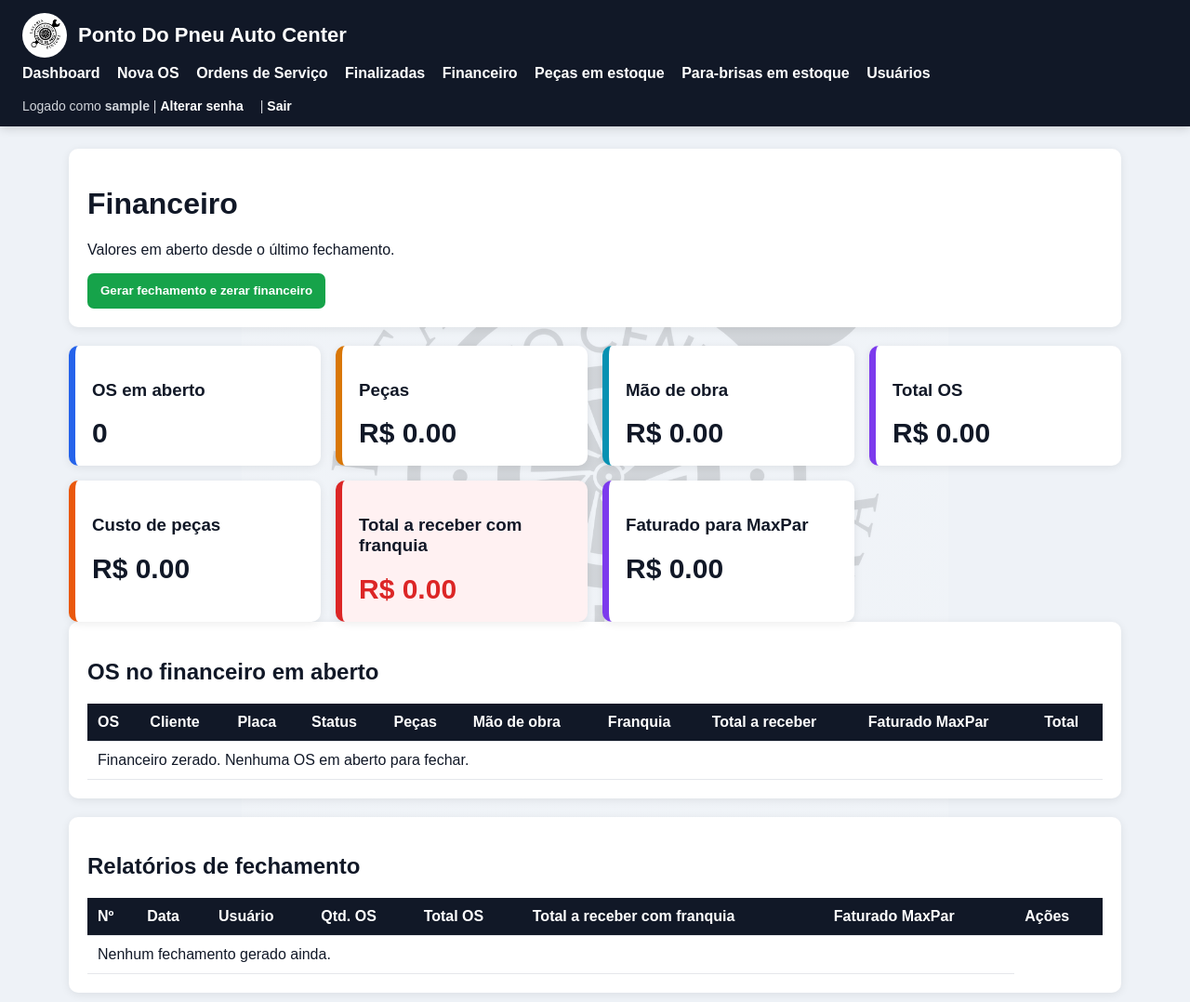
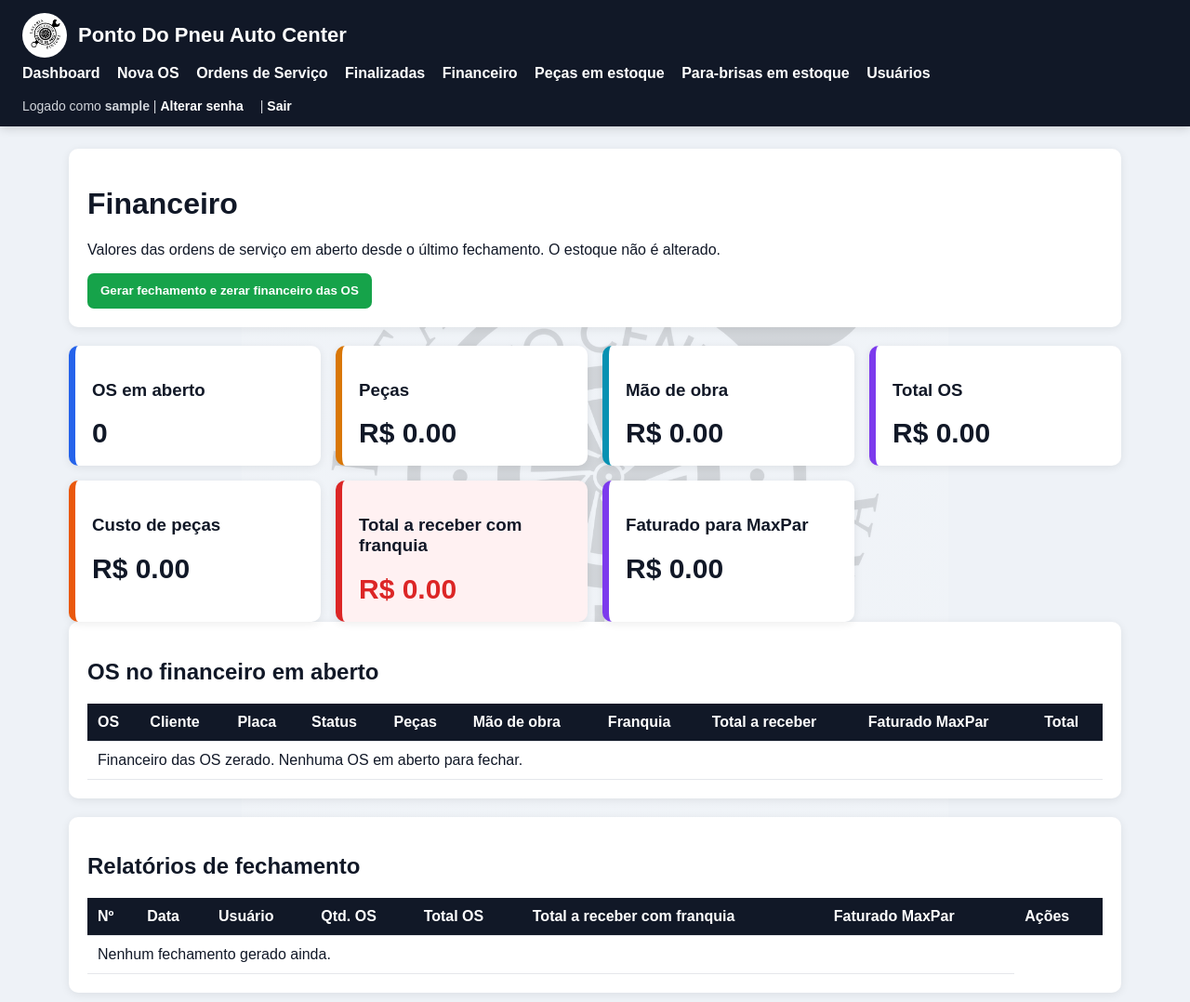
Before and after one commit to pontopneulatariaepintura-web/SistemaOS, a Flask app: page /financeiro in a window 1280 px wide. Shown: the top 1078 px of the page at 93% size. Run offline with Flask 3, Linux system fonts and the light colour scheme; the visitor is signed in with stand-in values (Sample User, id 1); data that the repository does not hold is empty.

Commit message:
Esclarecer fechamento financeiro das OS

```diff
--- a/templates/financeiro.html
+++ b/templates/financeiro.html
@@ -3,11 +3,11 @@
 {% block content %}
 <div class="panel">
     <h1>Financeiro</h1>
-    <p>Valores em aberto desde o &uacute;ltimo fechamento.</p>
+    <p>Valores das ordens de servi&ccedil;o em aberto desde o &uacute;ltimo fechamento. O estoque n&atilde;o &eacute; alterado.</p>
     <div class="actions">
         {% if perfil_logado == 'admin' %}
-        <form method="POST" action="{{ url_for('fechar_financeiro') }}" onsubmit="return confirm('Gerar fechamento e zerar o financeiro em aberto?')">
-            <button class="btn btn-success" type="submit">Gerar fechamento e zerar financeiro</button>
+        <form method="POST" action="{{ url_for('fechar_financeiro') }}" onsubmit="return confirm('Gerar fechamento e zerar somente o financeiro das ordens de servi&ccedil;o? O estoque n&atilde;o ser&aacute; alterado.')">
+            <button class="btn btn-success" type="submit">Gerar fechamento e zerar financeiro das OS</button>
         </form>
         {% endif %}
     </div>
@@ -42,7 +42,7 @@
                 <td>R$ {{ "%.2f"|format((os.valor_pecas or 0) + (os.valor_mao_obra or 0)) }}</td>
             </tr>
             {% else %}
-            <tr><td colspan="10">Financeiro zerado. Nenhuma OS em aberto para fechar.</td></tr>
+            <tr><td colspan="10">Financeiro das OS zerado. Nenhuma OS em aberto para fechar.</td></tr>
             {% endfor %}
         </tbody>
     </table>
```
